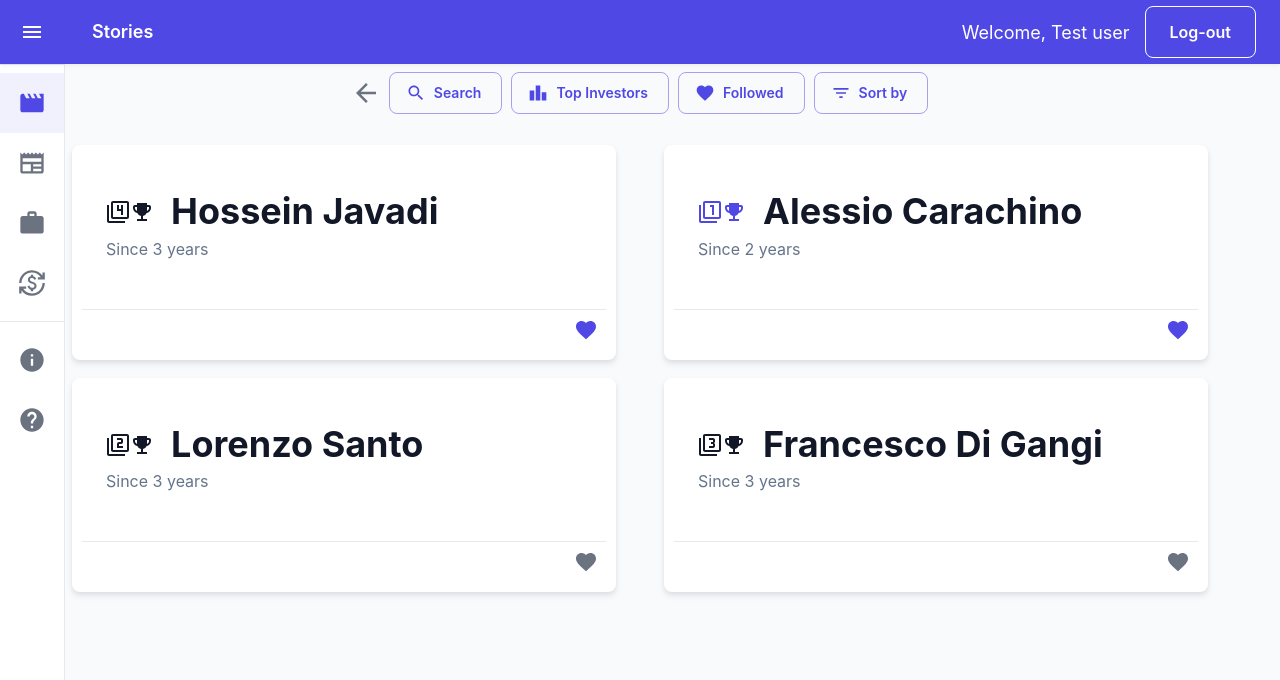
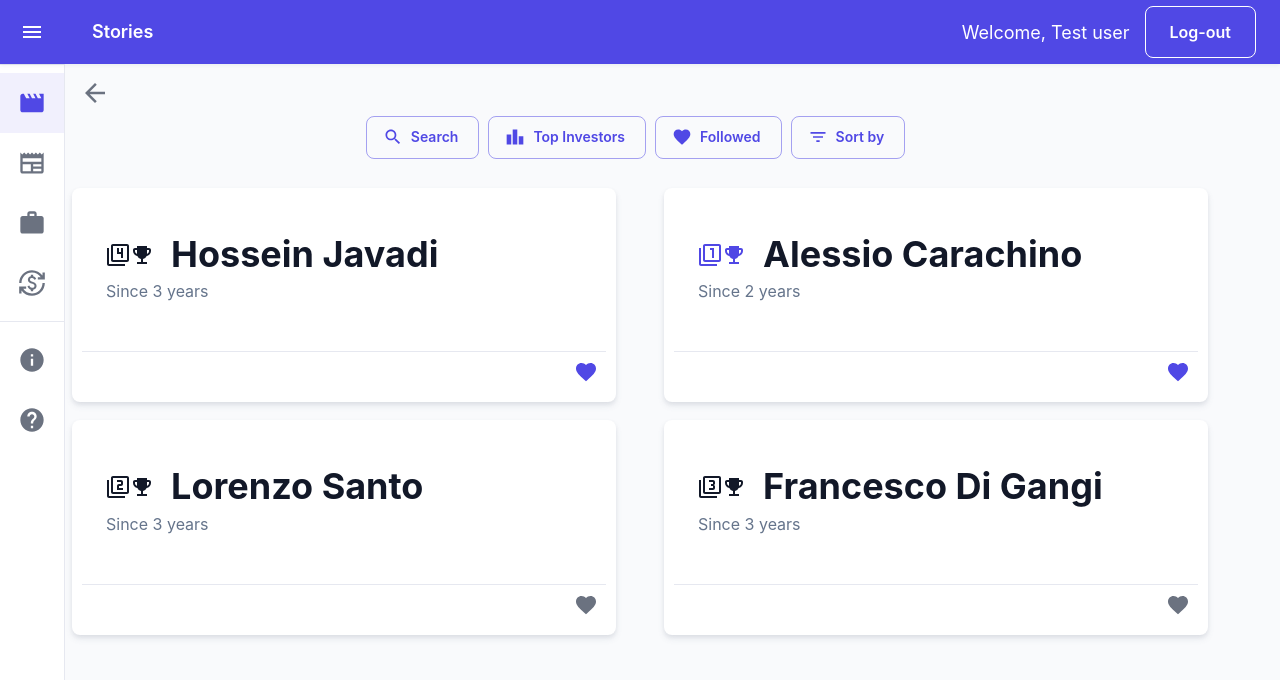
Before and after one commit to CarachinoAlessio/IntelliMents, a React (Create React App) app: page /investors/tops in a window 1280 px wide. Shown: the top 680 px of the page. Built offline with nearby package versions, Linux system fonts and the light colour scheme; the HTML template or start-up script is replaced by a standard one.

Commit message:
fixed back button

```diff
--- a/src/components/InvestorsComp.js
+++ b/src/components/InvestorsComp.js
@@ -179,13 +179,13 @@ const showProfile = (i) => {
         <Grid container fluid>
             <Row>
                 <Col>
+                <IconButton aria-label="account" onClick={() => navigate(-1)} >
+                        <ArrowBackIcon sx={{ fontSize: 30 }} />
+                        </IconButton>
                     <Grid style={{
                                     display: 'flex',
                                     alignItems: 'center',
                                     justifyContent: 'center'}}>
-                        <IconButton aria-label="account" onClick={() => navigate(-1)}>
-                        <ArrowBackIcon sx={{ fontSize: 30 }} />
-                        </IconButton>
                     <Button aria-describedby={idSearch} onClick={handleOpenSearch} variant={"outlined"} startIcon={<Search></Search>}>Search</Button>&nbsp;&nbsp;
                     <Popper id={idSearch} open={openSearch} anchorEl={anchorSearch}>
                         <Card raised={true} sx={{minWidth: 450}}>
--- a/src/components/InvestorsFollowedComp.js
+++ b/src/components/InvestorsFollowedComp.js
@@ -174,13 +174,14 @@ export default function InvestorsFollowedComp(props) {
         <Grid container fluid>
             <Row>
                 <Col>
+                <IconButton aria-label="account" onClick={() => navigate(-1)} >
+                        <ArrowBackIcon sx={{ fontSize: 30 }} />
+                        </IconButton>
                     <Grid style={{
                                     display: 'flex',
                                     alignItems: 'center',
                                     justifyContent: 'center'}}>
-                        <IconButton aria-label="account" onClick={() => navigate(-1)}>
-                        <ArrowBackIcon sx={{ fontSize: 30 }} />
-                        </IconButton>
+
                         <Button aria-describedby={idSearch} onClick={handleOpenSearch} variant={"outlined"} startIcon={<Search></Search>}>Search</Button>&nbsp;&nbsp;
                         <Popper id={idSearch} open={openSearch} anchorEl={anchorSearch}>
                         <Card raised={true} sx={{minWidth: 450}}>
--- a/src/components/InvestorsTopComp.js
+++ b/src/components/InvestorsTopComp.js
@@ -192,13 +192,13 @@ export default function InvestorsTopComp(props) {
         <Grid container fluid>
             <Row>
                 <Col>
+                <IconButton aria-label="account" onClick={() => navigate(-1)} >
+                        <ArrowBackIcon sx={{ fontSize: 30 }} />
+                        </IconButton>
                     <Grid style={{
                                     display: 'flex',
                                     alignItems: 'center',
                                     justifyContent: 'center'}}>
-                        <IconButton aria-label="account" onClick={() => navigate(-1)}>
-                        <ArrowBackIcon sx={{ fontSize: 30 }} />
-                        </IconButton>
                         <Button aria-describedby={idSearch} onClick={handleOpenSearch} variant={"outlined"} startIcon={<Search></Search>}>Search</Button>&nbsp;&nbsp;
                         <Popper id={idSearch} open={openSearch} anchorEl={anchorSearch}>
                         <Card raised={true} sx={{minWidth: 450}}>
```
